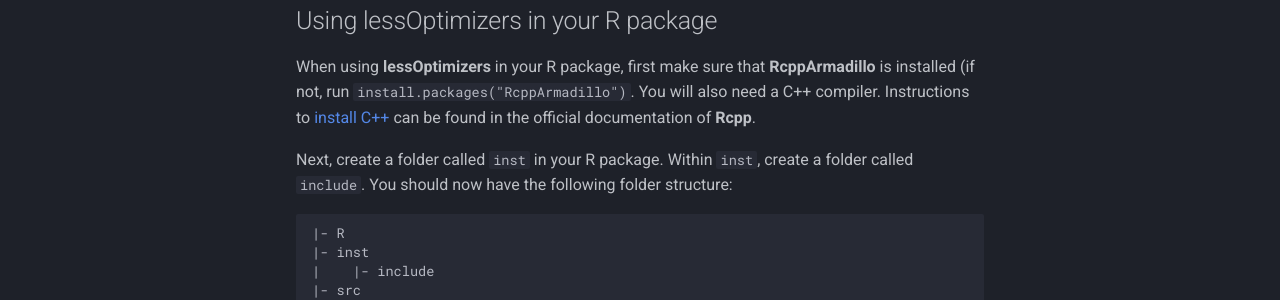
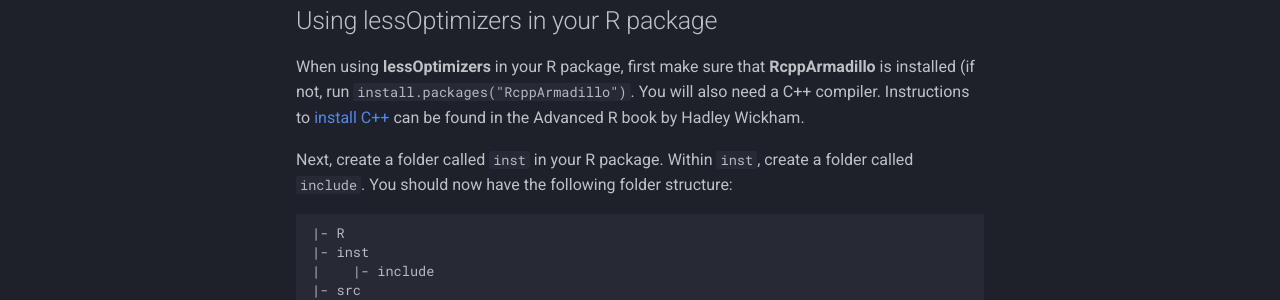
Before and after one commit to jhorzek/lesstimate, an MkDocs documentation site: the page built from docs/1-installation.md, in a window 1280 px wide and 900 px high. Shown: the part 268-568 px from the top of the window. Built offline with MkDocs 1.6.1 and Material for MkDocs 9.7.7, drawn with Linux system fonts in a browser that asks for light colours.

Commit message:
Update 1-installation.md

```diff
--- a/docs/1-installation.md
+++ b/docs/1-installation.md
@@ -8,8 +8,8 @@
 
 When using **lessOptimizers** in your R package, first make sure that **RcppArmadillo**
 is installed (if not, run `install.packages("RcppArmadillo")`. You will also
-need a C++ compiler. Instructions to [install C++](https://teuder.github.io/rcpp4everyone_en/020_install.html)
-can be found in the official documentation of **Rcpp**.
+need a C++ compiler. Instructions to [install C++](https://adv-r.hadley.nz/rcpp.html#prerequisites-17)
+can be found in the Advanced R book by Hadley Wickham.
 
 Next, create a folder called `inst` in your R package. Within `inst`, create a folder
 called `include`. You should now have the following folder structure:
```
